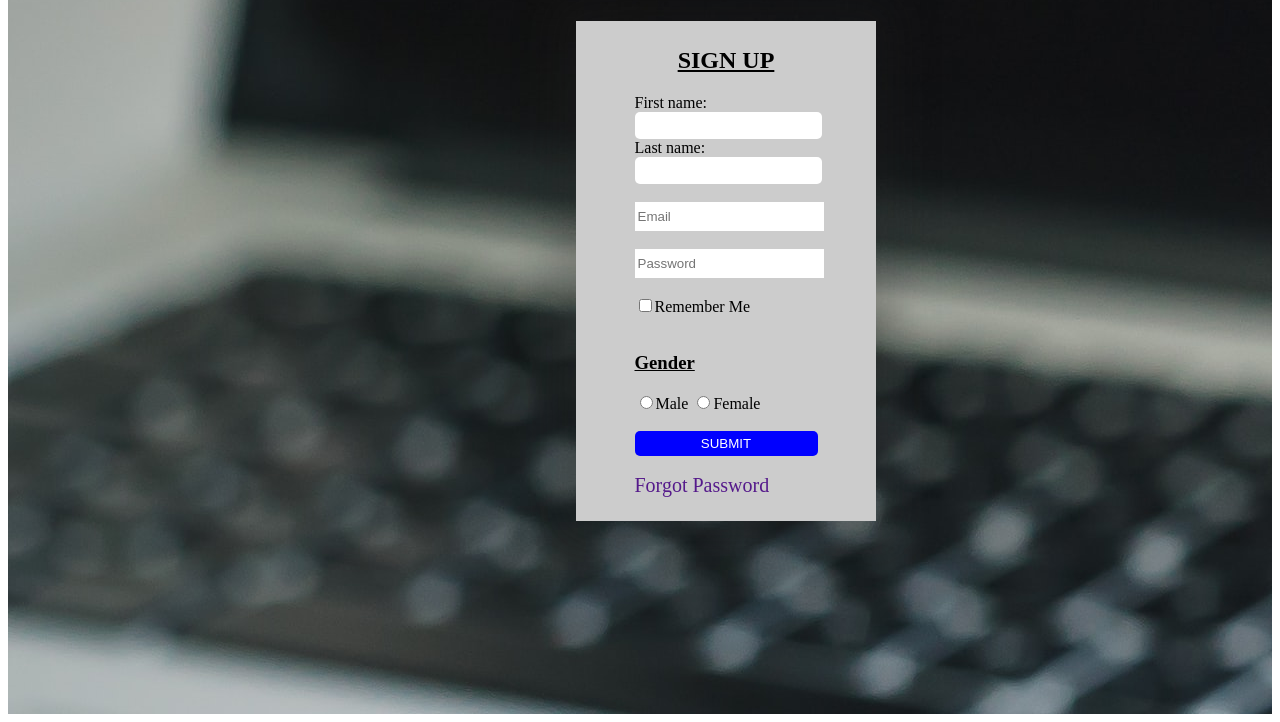
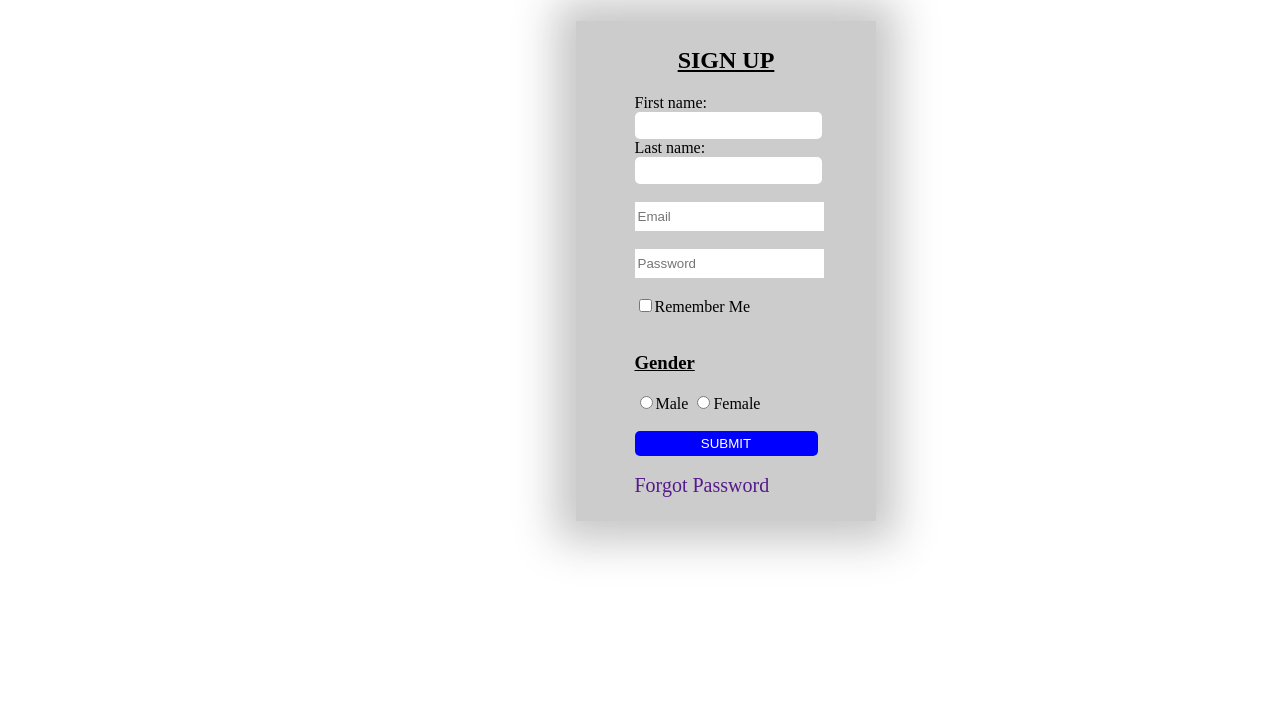
Before and after one commit to frankbungey/login02, a plain HTML site: page index.html in a window 1280 px wide. Shown: the part 94-816 px from the top of the page. Drawn offline with Linux system fonts and the light colour scheme.

Commit message:
Remove background image

```diff
--- a/my.css
+++ b/my.css
@@ -25,7 +25,7 @@
     border: solid 2px black;
 }
 .container{
-    background-image: url(pic2.jpg);
+    background-image: url();
     height: 100vh;
     width: 100%;
     align-items: center;
```
